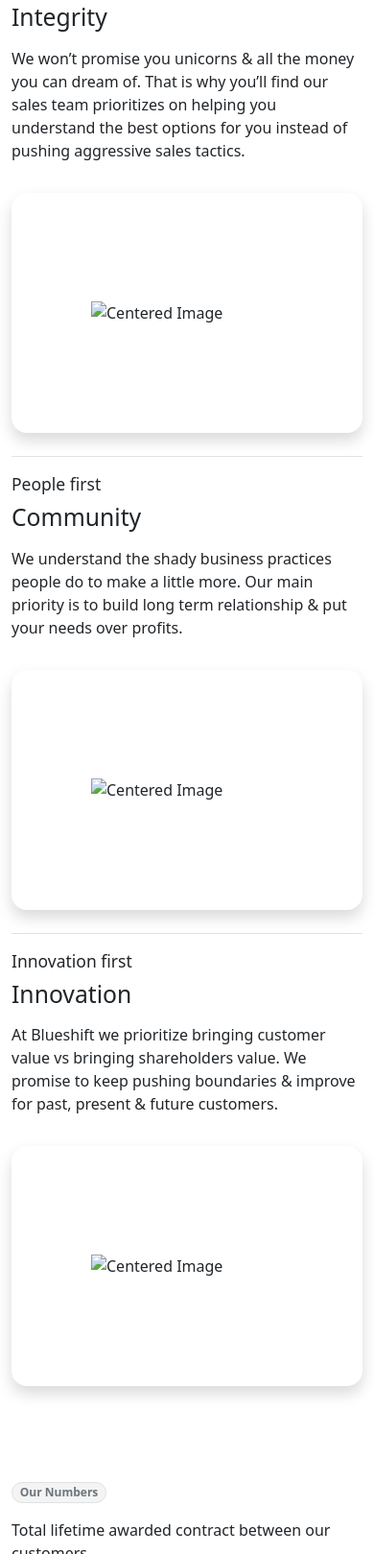
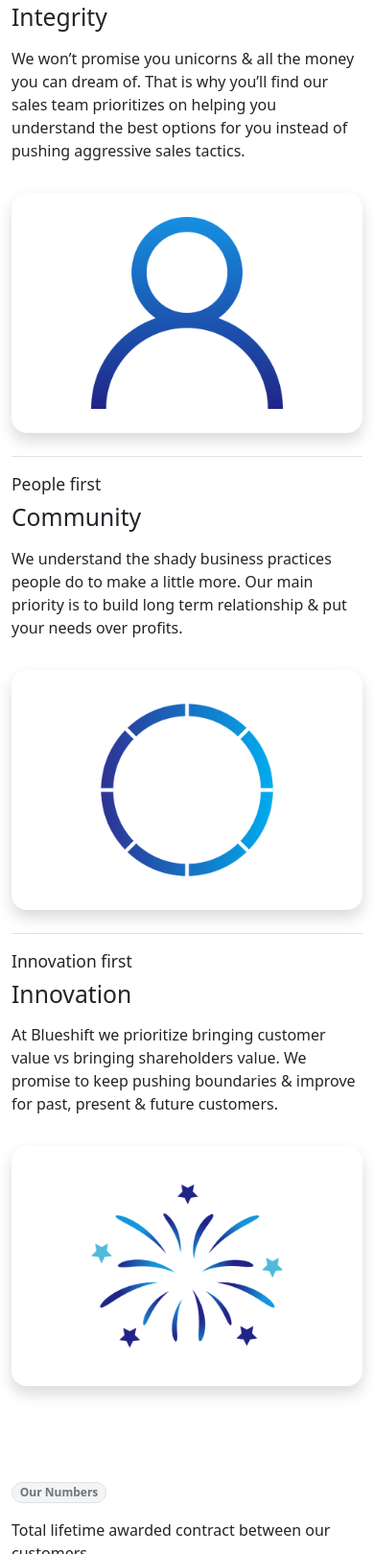
Before and after one commit to christiandeladia/HomePageWebDesign-Blueshift, a plain HTML site: page public/company.html in a window 390 px wide. Shown: the part 1233-2852 px from the top of the page at 96% size. Drawn offline with nearby package versions, Linux system fonts and the light colour scheme; some packages are replaced by stand-ins of ours; a web font is replaced by a local one.

Commit message:
clean up & fix home section responsive

```diff
--- a/public/company.html
+++ b/public/company.html
@@ -86,7 +86,7 @@
                     <div class="row h-100 g-0">
                         <!-- Image Column -->
                     <div class="col-md-6 d-flex align-items-center justify-content-center h-100 ">
-                        <img src="assets/img/home/user.png" alt="Centered Image" class="float-start" style="width: 200px; height:auto;">
+                        <img src="../assets/img/home/user.png" alt="Centered Image" class="float-start" style="width: 200px; height:auto;">
                     </div>
                     <!-- Empty Column -->
                     <div class="col-md-6">
@@ -110,7 +110,7 @@
                     <div class="row h-100 g-0">
                         <!-- Image Column -->
                     <div class="col-md-6 d-flex align-items-center justify-content-center h-100 ">
-                        <img src="assets/img/home/hula-hoop-3.png" alt="Centered Image" class="float-start" style="width: 200px; height:auto;">
+                        <img src="../assets/img/home/hula-hoop-3.png" alt="Centered Image" class="float-start" style="width: 200px; height:auto;">
                     </div>
                     <!-- Empty Column -->
                     <div class="col-md-6">
@@ -133,7 +133,7 @@
                     <div class="row h-100 g-0">
                         <!-- Image Column -->
                     <div class="col-md-6 d-flex align-items-center justify-content-center h-100 ">
-                        <img src="assets/img/home/fireworks.png" alt="Centered Image" class="float-start" style="width: 200px; height:auto;">
+                        <img src="../assets/img/home/fireworks.png" alt="Centered Image" class="float-start" style="width: 200px; height:auto;">
                     </div>
                     <!-- Empty Column -->
                     <div class="col-md-6">
```
Also changed, not shown: index.html (+1 -1 lines).
